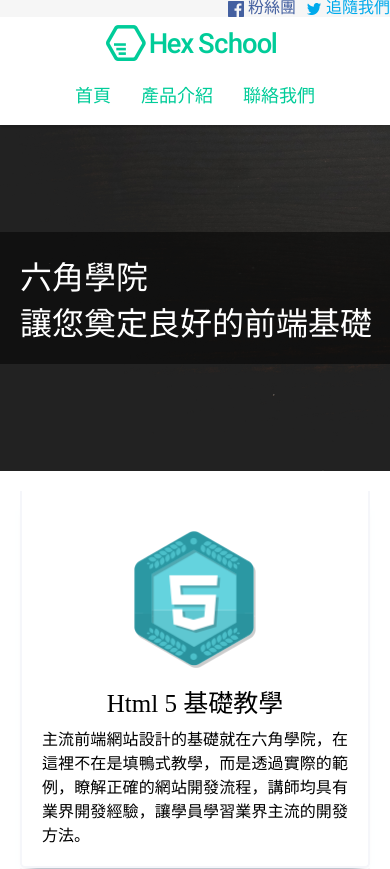
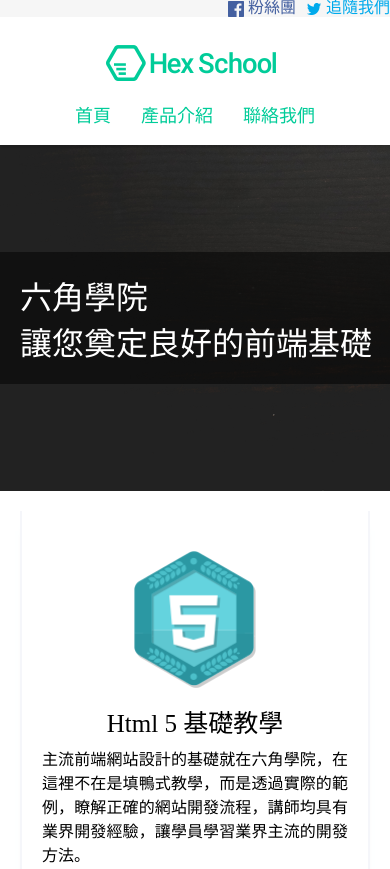
Before and after one commit to ysl0628/htmlcssUpdate, a plain HTML site: page index.html in a window 390 px wide. Shown: the top 869 px of the page. Drawn offline with Linux system fonts and the light colour scheme.

Commit message:
header nav h1 pt

```diff
--- a/style.css
+++ b/style.css
@@ -323,6 +323,9 @@ button:hover{
         flex-direction: column;
         justify-content: center;
     }
+    .header nav h1{
+        padding-top: 5%;
+    }
     .header nav ul{
         justify-content: center;
     }
```
Also changed, not shown: 1 other file.
